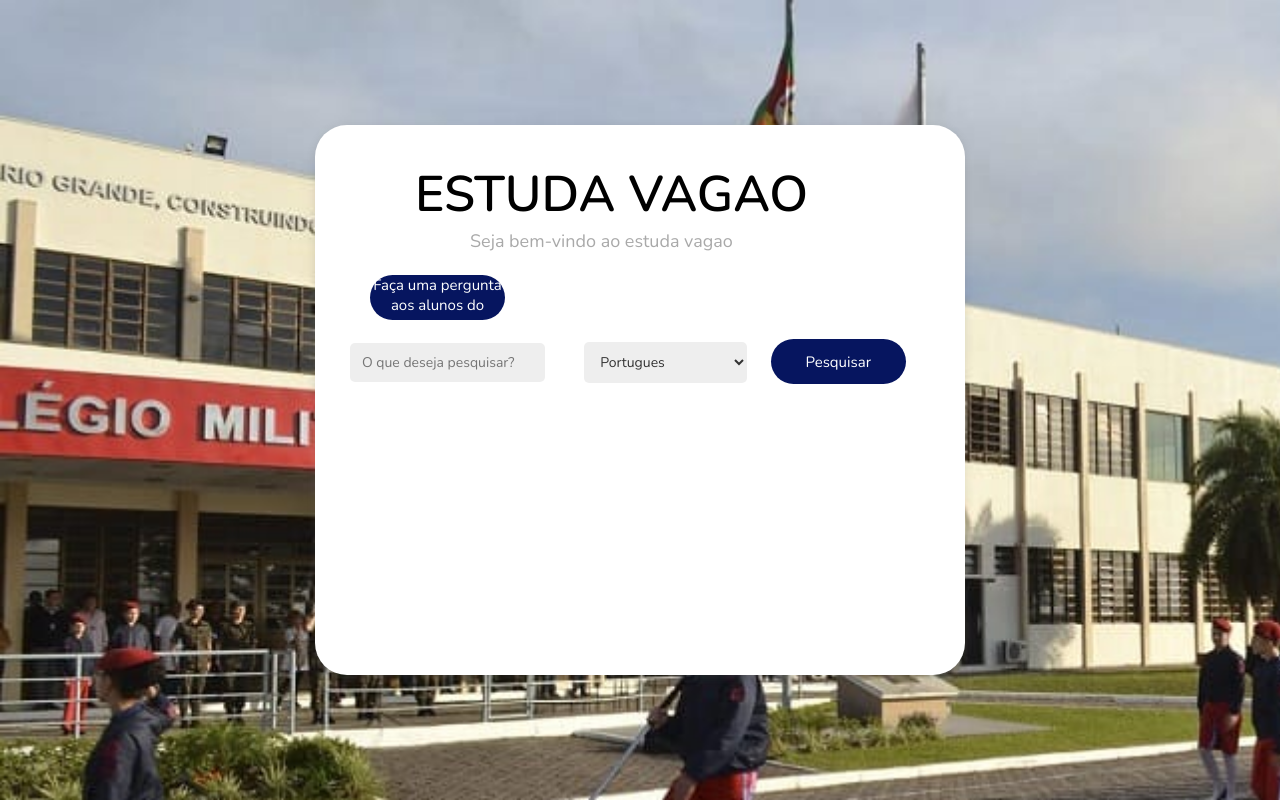
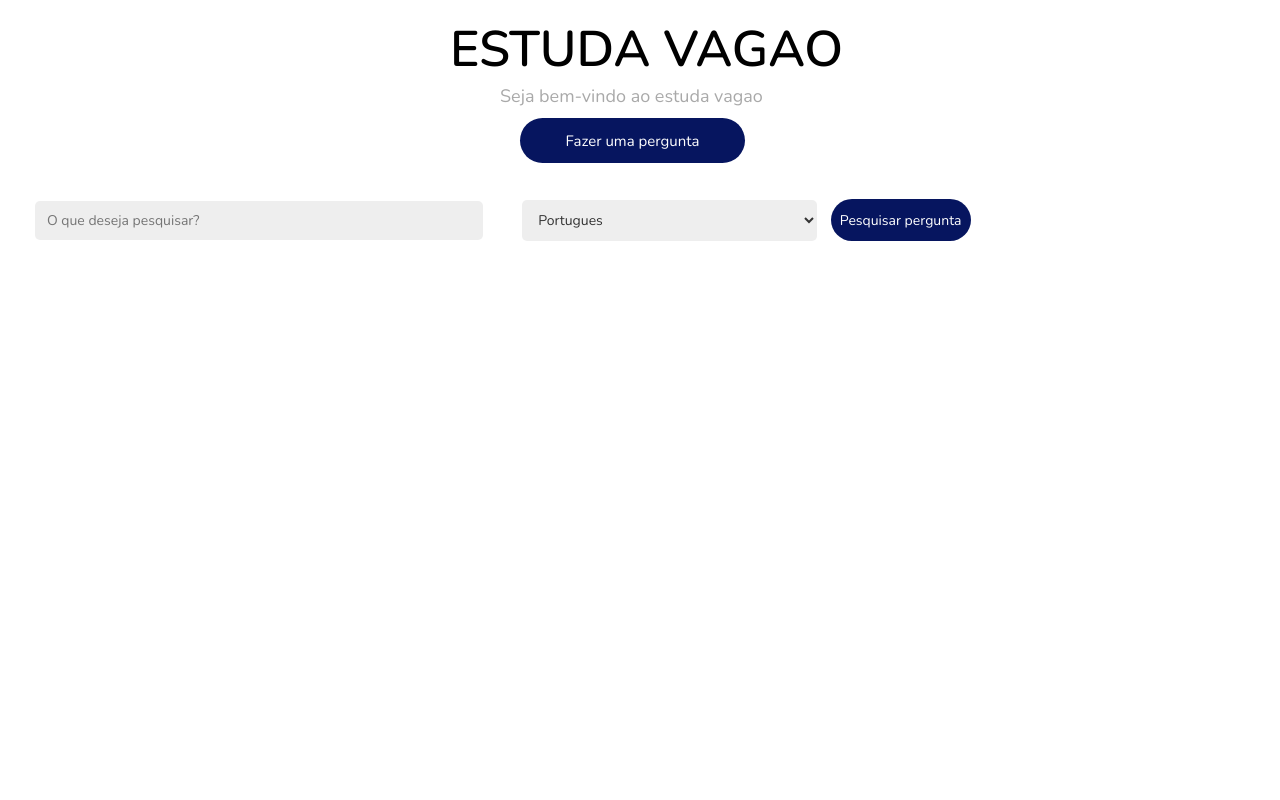
Before and after one commit to luizebaldoni/EstudaVagao, a Django app: template templates/home.html in a window 1280 px wide. Run offline with Django 4.2, Linux system fonts and the light colour scheme; the template is opened without the code that fills it, so the values that code supplies are empty.

Commit message:
novo layout e tentaiva de arrumar login

```diff
--- a/django_app/forms.py
+++ b/django_app/forms.py
@@ -52,7 +52,7 @@ class perguntaForm(ModelForm):
         fields = ['pergunta', 'ano', 'nivel', 'data_envio', 'disciplina']
         widgets = {
             # definições de cada coluna
-            'pergunta': forms.Textarea(attrs={'placeholder': 'Faça sua pergunta', 'class': 'pergunta', 'cols': '60', 'rows': '5'}),
+            'pergunta': forms.Textarea(attrs={'placeholder': 'Faça sua pergunta', 'class': 'pergunta', 'cols': '100', 'rows': '4'}),
             'ano': forms.NumberInput(attrs={'placeholder': 'Qual seu ano?', 'class': 'ano'}),
             'nivel': forms.Select(choices=[(1, 'Facil'), (2, 'Médio'), (3, 'Difícil')], attrs={'class':'nivel'}),
             'data_envio': forms.DateTimeInput(attrs={'type': 'datetime-local', 'class': 'data'}),
--- a/static/css/style_pages.css
+++ b/static/css/style_pages.css
@@ -9,45 +9,25 @@
 }
 body {
   display: grid;
-  place-items: center;
-  background-image: url('/static/img/cmsm.jpg');
   background-size: cover;
   background-repeat: space ;
   font-family: "Nunito", sans-serif;
   height: 100vh;
 }
-/* container */
-.container {
-    background-color: #ffffff;
-    border-radius: 2em;
-    box-shadow: rgba(99, 99, 99, 0.2) 0px 2px 8px 0px;
-    position: relative;
-    overflow: hidden;
-    width: 650px;
-    max-width: 100%;
-    min-height: 550px;
-}
-.container2 {
-    background-attachment: fixed, scroll;
-    background-repeat: no-repeat, repeat-y;
-    background-color: white;
-    height: 100vh;
-    padding-left: 30px;
-    padding-right: 30px;
-}
 span {
   font-size: 18px;
-  margin-left: 200px;
+  margin-left: 570px;
   color: #a9a9a9;
 }
 span.home {
-  font-size: 18px;
-  margin-left: 155px;
-  color: #a9a9a9;
+    position: center;
+    font-size: 18px;
+    margin-left: 500px;
+    color: #a9a9a9;
 }
 h1{
-    margin-top: 35px;
-    margin-left: 100px;
+    margin-top: 15px;
+    margin-left: 450px;
     font-size: 50px;
 }
 .pergunta{
@@ -56,7 +36,7 @@ h1{
     font-size: 14px;
     padding: 10px 12px;
     margin-top: 35px;
-    margin-left: 20px;
+    margin-left: 270px;
     color: #333;
     outline: none;
     border-radius: 5px;
@@ -94,7 +74,7 @@ select{
     margin-top: 15px;
     font-size: 14px;
     padding: 10px 12px;
-    width: 25%;
+    width: 23%;
     color: #333;
     outline: none;
     border-radius: 5px;
@@ -127,7 +107,7 @@ input.ano{
     padding: 10px 12px;
     margin-top: 15px;
     margin-left: 20px;
-    width: 100%;
+    width: 35%;
     color: #333;
     outline: none;
     max-width: 35%;
@@ -150,7 +130,7 @@ a{
 a.select{
     color: #333;
     margin-top: 25px;
-    margin-left: 35px;
+    margin-left: 175px;
     font-size: 14px;
     text-decoration: none;
 }
@@ -161,27 +141,44 @@ a.select{
     padding: 10px 12px;
     margin-top: 35px;
     margin-left: 10px;
-    width: 100%;
+    width: 15%;
     color: #333;
     outline: none;
     max-width: 15%;
     border-radius: 5px;
 }
-button{
+input.pesquisa_input{
+    background-color: #ecececdd;
+    border: none;
+    margin-left: 35px;
+    margin-top: 15px;
+    font-size: 14px;
+    padding: 10px 12px;
+    width: 35%;
+    color: #333;
+    outline: none;
+    border-radius: 5px;
+}
+button.pesquisa{
+    background-color: #06155f;
+    font-size: 14px;
+    font-weight: 400;
+    color: #fff;
+    width: 10em;
+    margin-left: 10px;
+    border: none;
+    height: 3em;
+    border-radius: 30px;
+}
+button.pergunta_home{
     background-color: #06155f;
     font-size: 15px;
     font-weight: 400;
     color: #fff;
-    width: 9em;
-    margin-left: 20px;
+    width: 15em;
+    margin-top: 10px;
+    margin-left: 485px;
     border: none;
     height: 3em;
     border-radius: 30px;
 }
-a.pergunta_home{
-    color: #333;
-    margin-top: 25px;
-    margin-left: 35px;
-    font-size: 20px;
-    text-decoration: none;
-}
--- a/templates/home.html
+++ b/templates/home.html
@@ -41,14 +41,15 @@
             </div>
          </div>
           -->
-        <h1> ESTUDA VAGAO </h1>
+        <h1 class="home"> ESTUDA VAGAO </h1>
         <span class="home">Seja bem-vindo ao estuda vagao</span>
-               <br><br>
-        <a href="{% url 'pergunta' %}" class="pergunta_home"><button>Faça uma pergunta aos alunos do vagao</button></a>
+               <br>
+        <a href="{% url 'pergunta' %}" ><button class="pergunta_home">Fazer uma pergunta</button></a>
+    <br><br>
         <form>
             <label>
                 <!-- AINDA ESTA ESTATICO ESTA PARTE, POSTERIORMENTE FICARA DINAMICO COM ACESSO AO BANCO -->
-                <input type="text" placeholder="O que deseja pesquisar?">
+                <input type="text" placeholder="O que deseja pesquisar?" class="pesquisa_input">
 
                 <select>
                     <p>Disciplinas</p>
@@ -58,7 +59,7 @@
                     <option>Quimica</option>
                     <option>Geografia</option>
                 </select>
-            </label> <button type="submit">Pesquisar </button>
+            </label> <button type="submit" class="pesquisa">Pesquisar pergunta </button>
         </form>
     </div>
 </body>
--- a/templates/pergunta.html
+++ b/templates/pergunta.html
@@ -22,7 +22,6 @@
                     {{ form.pergunta }}
                 </label>
                 <br>
-                <br>
                 <label>
                     <a class="select"> Ano:{{ form.ano }}</a>
                 </label>
```
Also changed, not shown: django_app/views.py (+11 -7 lines).
